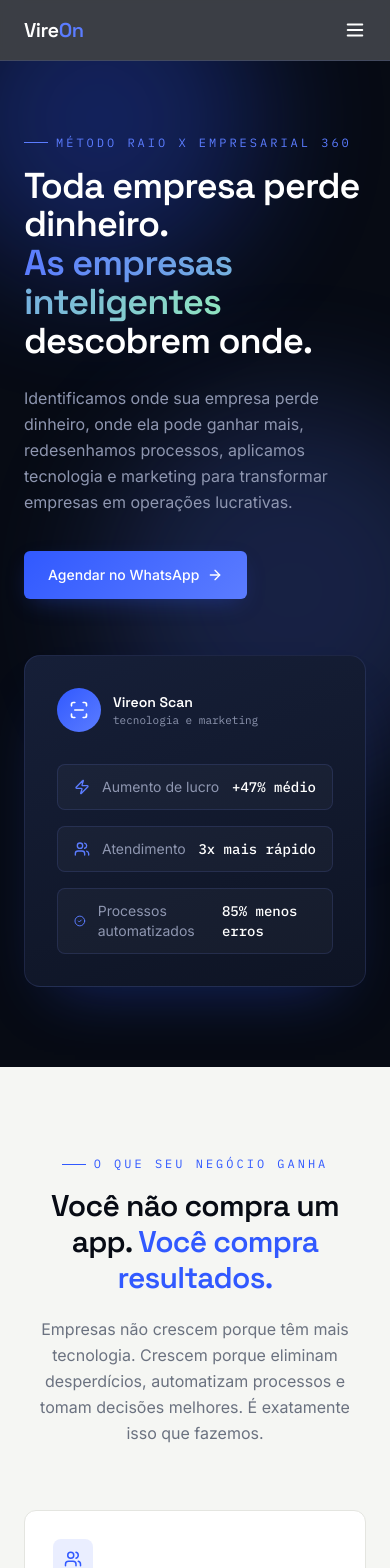
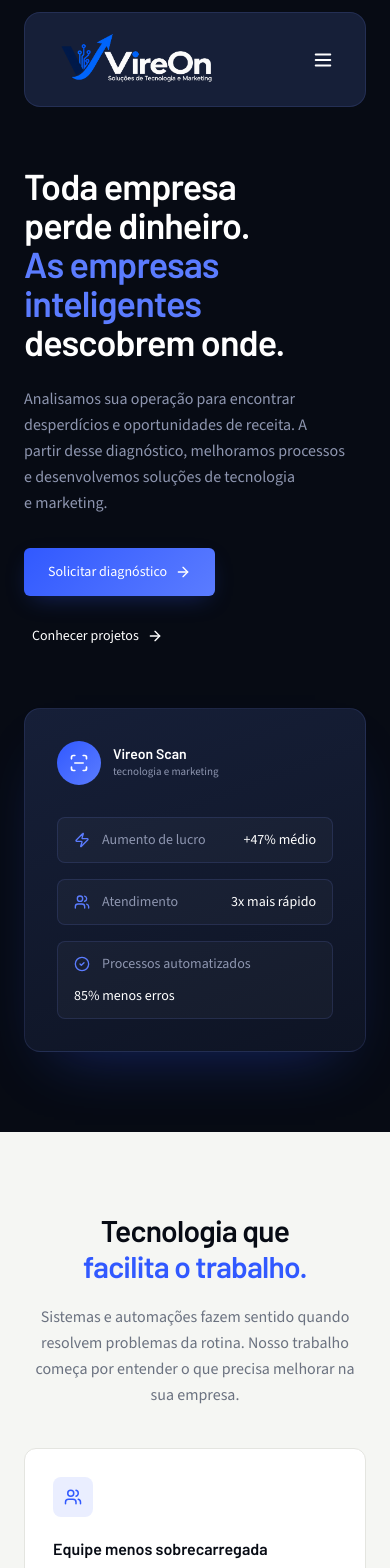
Before and after one commit to R4finh4sz/LandingPage-VireOn, a React (Vite) app: page / in a window 390 px wide. Shown: the top 1568 px of the page. Built offline with nearby package versions, Linux system fonts and the light colour scheme.

Commit message:
Feat: Improve landing page layout, typography and branding

```diff
--- a/index.html
+++ b/index.html
@@ -3,6 +3,7 @@
   <head>
     <meta charset="UTF-8" />
     <meta name="viewport" content="width=device-width, initial-scale=1.0" />
+    <link rel="icon" type="image/png" href="/src/images/ApenasV.png" />
     <meta name="description" content="Vireon soluções de tecnologia e marketing - Diagnóstico Estratégico para transformar processos em resultados." />
     <title>Vireon soluções de tecnologia e marketing | Raio X Empresarial 360</title>
   </head>
--- a/src/App.jsx
+++ b/src/App.jsx
@@ -11,14 +11,16 @@ import Footer from './components/Footer'
 
 export default function App() {
   return (
-    <div className="font-body" style={{ background: C.paper }}>
+    <div className="font-body" style={{ background: C.ink }}>
       <Nav />
+      <main>
         <HeroSection />
         <ResultsSection />
         <ProcessSection />
         <PainSection />
         <PortfolioSection />
         <ContactSection />
+      </main>
       <Footer />
     </div>
   )
--- a/src/components/HeroSection.jsx
+++ b/src/components/HeroSection.jsx
@@ -1,34 +1,32 @@
 import React from 'react'
 import { ArrowRight, CheckCircle2, ScanLine, Users, Zap } from 'lucide-react'
 import { C } from '../lib/branding'
-import { Eyebrow, PrimaryButton, Reveal } from './ui'
+import { PrimaryButton, Reveal } from './ui'
 
 export default function HeroSection() {
   return (
-    <section className="relative overflow-hidden px-6 pb-20 pt-10 md:px-12 md:pb-28" style={{ background: C.ink, color: '#fff' }}>
-      <div className="orb pointer-events-none absolute -left-16 -top-24 h-80 w-80 rounded-full blur-3xl opacity-30" style={{ background: C.blue }} />
-      <div className="orb pointer-events-none absolute -right-24 top-1/3 h-96 w-96 rounded-full blur-3xl opacity-20" style={{ background: C.blueBright, animationDelay: '-6s' }} />
+    <section id="inicio" className="relative overflow-hidden px-6 pb-20 pt-12 md:px-12 md:pb-28 md:pt-16" style={{ background: C.ink, color: '#fff' }}>
 
-      <div className="relative mx-auto grid max-w-7xl items-center gap-14 pt-6 md:grid-cols-2 md:gap-8 md:pt-10">
+      <div className="relative mx-auto grid max-w-6xl items-center gap-12 md:grid-cols-2">
         <div className="reveal">
-          <Eyebrow dark>Método Raio X Empresarial 360</Eyebrow>
           <h1 className="font-display mb-6 text-4xl font-semibold leading-[1.08] tracking-tight sm:text-5xl lg:text-[3.4rem]">
             Toda empresa perde dinheiro.
             <br />
-            <span style={{ background: `linear-gradient(90deg, ${C.blueBright}, #8FE3C0)`, WebkitBackgroundClip: 'text', backgroundClip: 'text', color: 'transparent' }}>
+            <span style={{ color: C.blueBright }}>
               As empresas inteligentes
             </span>
             <br />
             descobrem onde.
           </h1>
-          <p className="font-body mb-9 max-w-lg text-base leading-relaxed sm:text-lg" style={{ color: C.textDimDark }}>
-            Identificamos onde sua empresa perde dinheiro, onde ela pode ganhar mais, redesenhamos processos, aplicamos tecnologia e marketing para transformar empresas em operações lucrativas.
+          <p className="font-body mb-8 max-w-lg text-base leading-relaxed sm:text-lg" style={{ color: C.textDimDark }}>
+            Analisamos sua operação para encontrar desperdícios e oportunidades de receita. A partir desse diagnóstico, melhoramos processos e desenvolvemos soluções de tecnologia e marketing.
           </p>
           <div className="flex flex-wrap gap-4">
             <PrimaryButton onClick={() => document.getElementById('contato')?.scrollIntoView({ behavior: 'smooth' })}>
-              Agendar no WhatsApp
+              Solicitar diagnóstico
               <ArrowRight size={16} className="transition-transform group-hover:translate-x-1" />
             </PrimaryButton>
+            <a href="#projetos" className="inline-flex items-center gap-2 px-2 py-3.5 font-body text-sm font-medium text-white underline-offset-4 hover:underline">Conhecer projetos <ArrowRight size={16} aria-hidden="true" /></a>
           </div>
         </div>
 
@@ -51,7 +49,7 @@ export default function HeroSection() {
                 { label: 'Atendimento', value: '3x mais rápido', Icon: Users },
                 { label: 'Processos automatizados', value: '85% menos erros', Icon: CheckCircle2 },
               ].map(({ label, value, Icon }) => (
-                <div key={label} className="flex items-center justify-between rounded-lg px-4 py-3 transition-colors duration-300 hover:bg-white/[0.04]" style={{ background: 'rgba(255,255,255,0.03)', border: `1px solid ${C.lineDark}` }}>
+                <div key={label} className="flex flex-wrap items-center justify-between gap-3 rounded-lg px-4 py-3 transition-colors duration-300 hover:bg-white/[0.04]" style={{ background: 'rgba(255,255,255,0.03)', border: `1px solid ${C.lineDark}` }}>
                   <div className="flex items-center gap-3">
                     <Icon size={16} style={{ color: C.blueBright }} />
                     <span className="font-body text-sm" style={{ color: C.textDimDark }}>{label}</span>
--- a/src/components/Nav.jsx
+++ b/src/components/Nav.jsx
@@ -1,53 +1,47 @@
-import React, { useEffect, useState } from 'react'
-import { Menu, X } from 'lucide-react'
+import React, { useState } from 'react'
+import { ArrowUpRight, Menu, X } from 'lucide-react'
 import { C } from '../lib/branding'
+import logo from '../images/Logo.png'
 
 export default function Nav() {
   const [open, setOpen] = useState(false)
-  const [scrolled, setScrolled] = useState(false)
-
-  useEffect(() => {
-    const onScroll = () => setScrolled(window.scrollY > 8)
-    window.addEventListener('scroll', onScroll)
-    return () => window.removeEventListener('scroll', onScroll)
-  }, [])
-
   const links = [
     { href: '#processo', label: 'Como funciona' },
-    { href: '#projetos', label: 'Cases' },
+    { href: '#projetos', label: 'Projetos' },
     { href: '#contato', label: 'Contato' },
   ]
 
   return (
-    <nav className="sticky top-0 z-40 transition-colors duration-300" style={{ background: scrolled ? 'rgba(7,11,20,0.88)' : 'rgba(7,11,20,0.78)', backdropFilter: 'blur(10px)', borderBottom: `1px solid ${C.lineDark}` }}>
-      <div className="mx-auto flex max-w-7xl items-center justify-between px-6 py-4 md:px-12">
-        <div className="font-display text-xl font-semibold tracking-tight text-white">
-          Vire<span style={{ color: C.blueBright }}>On</span>
+    <header className="sticky top-0 z-40 px-6 py-3 md:px-12 md:py-5">
+      <div className="mx-auto max-w-6xl overflow-hidden rounded-2xl" style={{ background: C.ink3, border: `1px solid ${C.lineDark}` }}>
+        <div className="flex min-h-16 items-center justify-between gap-6 px-5 md:px-6">
+          <a href="#inicio" aria-label="Vireon, início" className="my-3 shrink-0 rounded-lg px-3 py-2">
+            <img src={logo} alt="Vireon, soluções de tecnologia e marketing" width="2172" height="724" className="h-auto w-40 sm:w-48" />
+          </a>
+
+          <nav aria-label="Navegação principal" className="hidden items-center gap-7 font-body text-sm font-medium md:flex" style={{ color: C.textDimDark }}>
+            {links.map(({ href, label }) => (
+              <a key={href} href={href} className="py-3 transition-colors hover:text-white">{label}</a>
+            ))}
+          </nav>
+
+          <a href="#contato" className="hidden items-center gap-3 rounded-lg px-5 py-3 font-body text-sm font-semibold bg-[#3159ff] text-white transition-colors hover:bg-[#2446d4] md:inline-flex">
+            Solicitar diagnóstico <ArrowUpRight size={17} aria-hidden="true" />
+          </a>
+          <button type="button" className="flex h-11 w-11 items-center justify-center rounded-lg text-white hover:bg-white/10 md:hidden" onClick={() => setOpen(!open)} aria-expanded={open} aria-controls="menu-mobile" aria-label={open ? 'Fechar menu' : 'Abrir menu'}>
+            {open ? <X size={22} /> : <Menu size={22} />}
+          </button>
         </div>
 
-        <div className="hidden items-center gap-8 font-body text-sm md:flex" style={{ color: C.textDimDark }}>
-          {links.map((l) => (
-            <a key={l.href} href={l.href} className="group relative py-1 transition-colors hover:text-white">
-              {l.label}
-              <span className="absolute -bottom-0.5 left-0 h-px w-0 transition-all duration-300 group-hover:w-full" style={{ background: C.blueBright }} />
-            </a>
+        <nav id="menu-mobile" aria-label="Navegação no celular" hidden={!open} className="border-t px-5 pb-5 md:hidden" style={{ borderColor: C.lineDark }}>
+          {links.map(({ href, label }) => (
+            <a key={href} href={href} onClick={() => setOpen(false)} className="block py-3 font-body text-base text-white hover:underline">{label}</a>
           ))}
-        </div>
-
-        <button className="text-white md:hidden" onClick={() => setOpen((o) => !o)} aria-label={open ? 'Fechar menu' : 'Abrir menu'}>
-          {open ? <X size={22} /> : <Menu size={22} />}
-        </button>
+          <a href="#contato" onClick={() => setOpen(false)} className="mt-2 flex items-center justify-center gap-3 rounded-lg px-5 py-3 font-body font-semibold text-white" style={{ background: C.blue }}>
+            Solicitar diagnóstico <ArrowUpRight size={17} aria-hidden="true" />
+          </a>
+        </nav>
       </div>
-
-      {open && (
-        <div className="reveal flex flex-col gap-4 border-t px-6 pb-6 font-body text-sm md:hidden" style={{ color: C.textDimDark, borderTop: `1px solid ${C.lineDark}` }}>
-          {links.map((l) => (
-            <a key={l.href} href={l.href} onClick={() => setOpen(false)} className="pt-4 hover:text-white">
-              {l.label}
-            </a>
-          ))}
-        </div>
-      )}
-    </nav>
+    </header>
   )
 }
--- a/src/components/ResultsSection.jsx
+++ b/src/components/ResultsSection.jsx
@@ -1,29 +1,28 @@
 import React from 'react'
 import { AlertTriangle, Users, Zap } from 'lucide-react'
 import { C } from '../lib/branding'
-import { Eyebrow, Reveal } from './ui'
+import { Reveal } from './ui'
 
 export default function ResultsSection() {
   const cards = [
-    { Icon: Users, title: 'Funcionários Menos Sobrecarregados', copy: 'Automatizamos tarefas repetitivas para que sua equipe foque no que realmente importa: crescer.' },
-    { Icon: AlertTriangle, title: 'Menos Erros', copy: 'Processos digitais reduzem falhas humanas e garantem consistência em cada operação da empresa.' },
-    { Icon: Zap, title: 'Atendimento Mais Rápido', copy: 'Clientes atendidos em segundos, não em horas. Sistemas integrados que aceleram cada interação.' },
+    { Icon: Users, title: 'Equipe menos sobrecarregada', copy: 'Automatizamos tarefas repetitivas para que sua equipe tenha mais tempo para atender clientes e cuidar da operação.' },
+    { Icon: AlertTriangle, title: 'Menos erros', copy: 'Processos digitais reduzem falhas humanas e garantem consistência em cada operação da empresa.' },
+    { Icon: Zap, title: 'Atendimento mais rápido', copy: 'Clientes atendidos em segundos, não em horas. Sistemas integrados que aceleram cada interação.' },
   ]
 
   return (
     <section className="px-6 py-20 md:px-12 md:py-28" style={{ background: C.paper }}>
       <div className="mx-auto max-w-6xl text-center">
         <Reveal>
-          <Eyebrow>O que seu negócio ganha</Eyebrow>
           <h2 className="font-display mb-5 text-3xl font-semibold tracking-tight sm:text-4xl" style={{ color: C.ink }}>
-            Você não compra um app. <span style={{ color: C.blue }}>Você compra resultados.</span>
+            Tecnologia que <span style={{ color: C.blue }}>facilita o trabalho.</span>
           </h2>
-          <p className="font-body mx-auto mb-16 max-w-2xl text-base leading-relaxed sm:text-lg" style={{ color: C.textDimLight }}>
-            Empresas não crescem porque têm mais tecnologia. Crescem porque eliminam desperdícios, automatizam processos e tomam decisões melhores. É exatamente isso que fazemos.
+          <p className="font-body mx-auto mb-10 max-w-2xl md:mb-12 text-base leading-relaxed sm:text-lg" style={{ color: C.textDimLight }}>
+            Sistemas e automações fazem sentido quando resolvem problemas da rotina. Nosso trabalho começa por entender o que precisa melhorar na sua empresa.
           </p>
         </Reveal>
 
-        <div className="grid gap-6 text-left sm:grid-cols-3">
+        <div className="grid gap-6 text-left md:grid-cols-3">
           {cards.map(({ Icon, title, copy }, i) => (
             <Reveal key={title} delay={i * 100}>
               <div className="h-full rounded-xl p-7 transition-all duration-300 hover:-translate-y-1" style={{ background: C.paper2, border: `1px solid ${C.lineLight}` }}>
--- a/src/components/ui.jsx
+++ b/src/components/ui.jsx
@@ -37,25 +37,13 @@ export function Reveal({ children, delay = 0, className = '', as: Tag = 'div' })
   return (
     <Tag
       ref={ref}
-      className={`transition-all duration-700 ease-out ${
+      className={`motion-reduce:!transition-none motion-reduce:!transform-none motion-reduce:!opacity-100 transition-all duration-700 ease-out ${
         inView ? 'opacity-100 translate-y-0' : 'opacity-0 translate-y-7'
       } ${className}`}
       style={{ transitionDelay: `${delay}ms` }}
     >
       {children}
     </Tag>
-  )
-}
-
-export function Eyebrow({ children, dark }) {
-  return (
-    <div
-      className="font-mono mb-4 inline-flex items-center gap-2 text-xs uppercase tracking-[0.25em]"
-      style={{ color: dark ? C.blueBright : C.blue }}
-    >
-      <span className="inline-block h-px w-6" style={{ background: dark ? C.blueBright : C.blue }} />
-      {children}
-    </div>
   )
 }
 
@@ -74,20 +62,3 @@ export function PrimaryButton({ children, className = '', ...props }) {
     </button>
   )
 }
-
-export function GhostButton({ children, dark, className = '', ...props }) {
-  return (
-    <button
-      className={`font-body inline-flex items-center justify-center gap-2 rounded-md border px-6 py-3.5 text-sm font-medium transition-all duration-300 hover:-translate-y-0.5 focus:outline-none focus-visible:ring-2 focus-visible:ring-offset-2 ${className}`}
-      style={{
-        borderColor: dark ? C.lineDark : C.lineLight,
-        color: dark ? '#fff' : C.ink,
-      }}
-      onMouseEnter={(e) => (e.currentTarget.style.borderColor = C.blueBright)}
-      onMouseLeave={(e) => (e.currentTarget.style.borderColor = dark ? C.lineDark : C.lineLight)}
-      {...props}
-    >
-      {children}
-    </button>
-  )
-}
--- a/src/index.css
+++ b/src/index.css
@@ -1,4 +1,4 @@
-@import url('https://fonts.googleapis.com/css2?family=Space+Grotesk:wght@400;500;600;700&family=Inter:wght@400;500;600&family=IBM+Plex+Mono:wght@400;500&display=swap');
+@import url('https://fonts.googleapis.com/css2?family=Barlow:wght@500;600;700&family=Source+Sans+3:wght@400;500;600&display=swap');
 
 @tailwind base;
 @tailwind components;
@@ -14,7 +14,7 @@ html {
 
 body {
   margin: 0;
-  font-family: 'Inter', sans-serif;
+  font-family: 'Source Sans 3', sans-serif;
   background: #f5f6f3;
   color: #070b14;
 }
@@ -24,15 +24,16 @@ body {
 }
 
 .font-display {
-  font-family: 'Space Grotesk', sans-serif;
+  font-family: 'Barlow', sans-serif;
 }
 
 .font-body {
-  font-family: 'Inter', sans-serif;
+  font-family: 'Source Sans 3', sans-serif;
 }
 
 .font-mono {
-  font-family: 'IBM Plex Mono', monospace;
+  font-variant-numeric: tabular-nums;
+  font-family: 'Source Sans 3', sans-serif;
 }
 
 @keyframes scan {
@@ -111,6 +112,8 @@ body {
 }
 
 @media (prefers-reduced-motion: reduce) {
+  html { scroll-behavior: auto; }
+
   .scanline,
   .orb,
   .pulse-ring {
@@ -122,3 +125,17 @@ body {
     animation: none;
   }
 }
+
+h1, h2, h3 { text-wrap: balance; }
+h2 { line-height: 1.2; }
+h3 { line-height: 1.4; }
+p { text-wrap: pretty; }
+section p.text-sm { font-size: 1rem; line-height: 1.7; }
+section[id] { scroll-margin-top: 8rem; }
+@media (min-width: 768px) {
+  section[id] { scroll-margin-top: 9rem; }
+}
+::selection { background: #3159ff; color: #fff; }
+:focus-visible { outline: 2px solid #5b7cff; outline-offset: 4px; }
+input, textarea { caret-color: #3159ff; }
+input::placeholder, textarea::placeholder { color: #6b7280; opacity: 1; }
```
Also changed, not shown: src/components/ContactSection.jsx (+26 -21 lines), src/components/Footer.jsx (+7 -6 lines), src/components/PainSection.jsx (+11 -12 lines), src/components/PortfolioSection.jsx (+12 -13 lines), src/components/ProcessSection.jsx (+10 -11 lines), src/images/ApenasV.png (added), src/images/Logo.png (added). Lines whose indentation alone changed are shown as unchanged.
